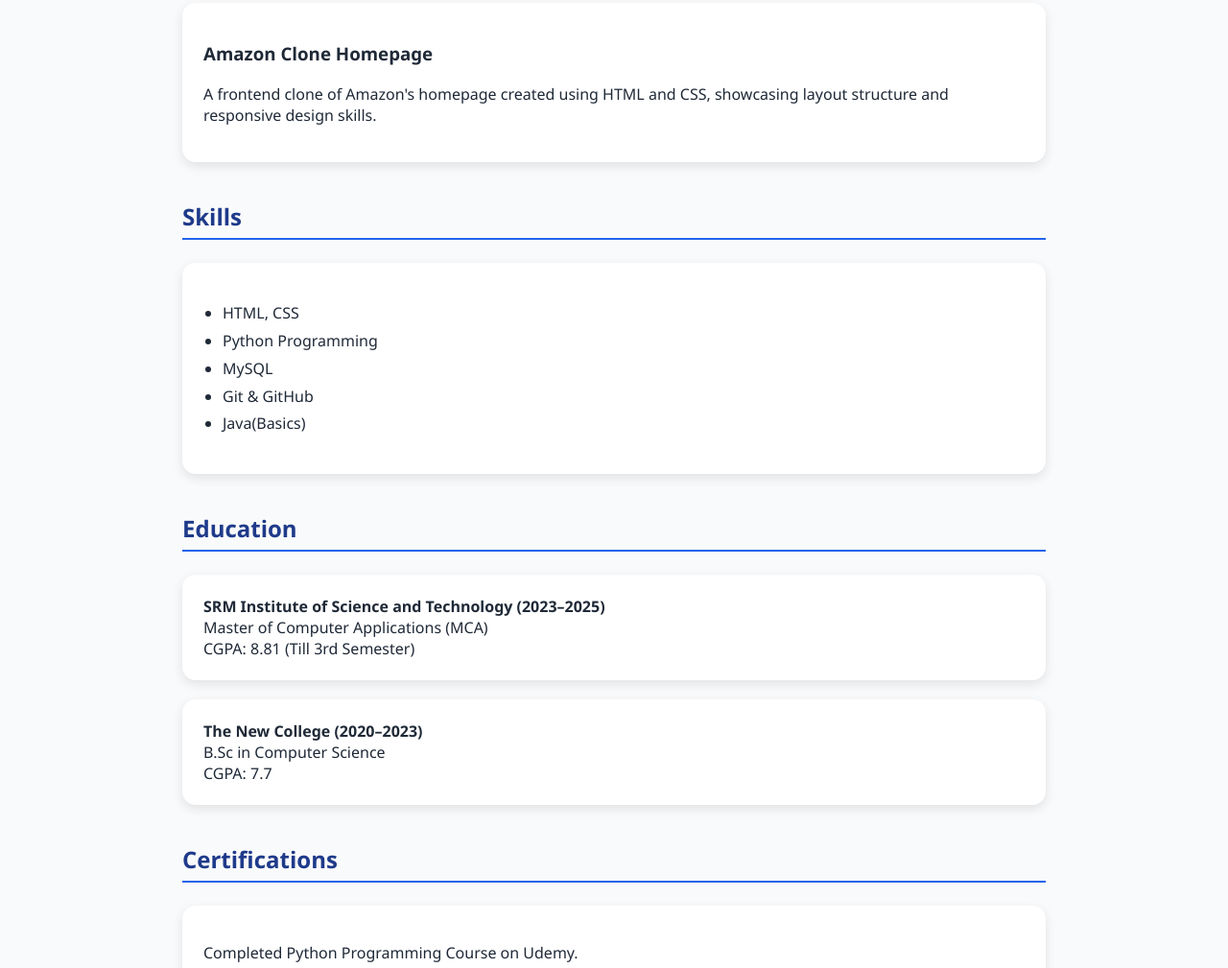
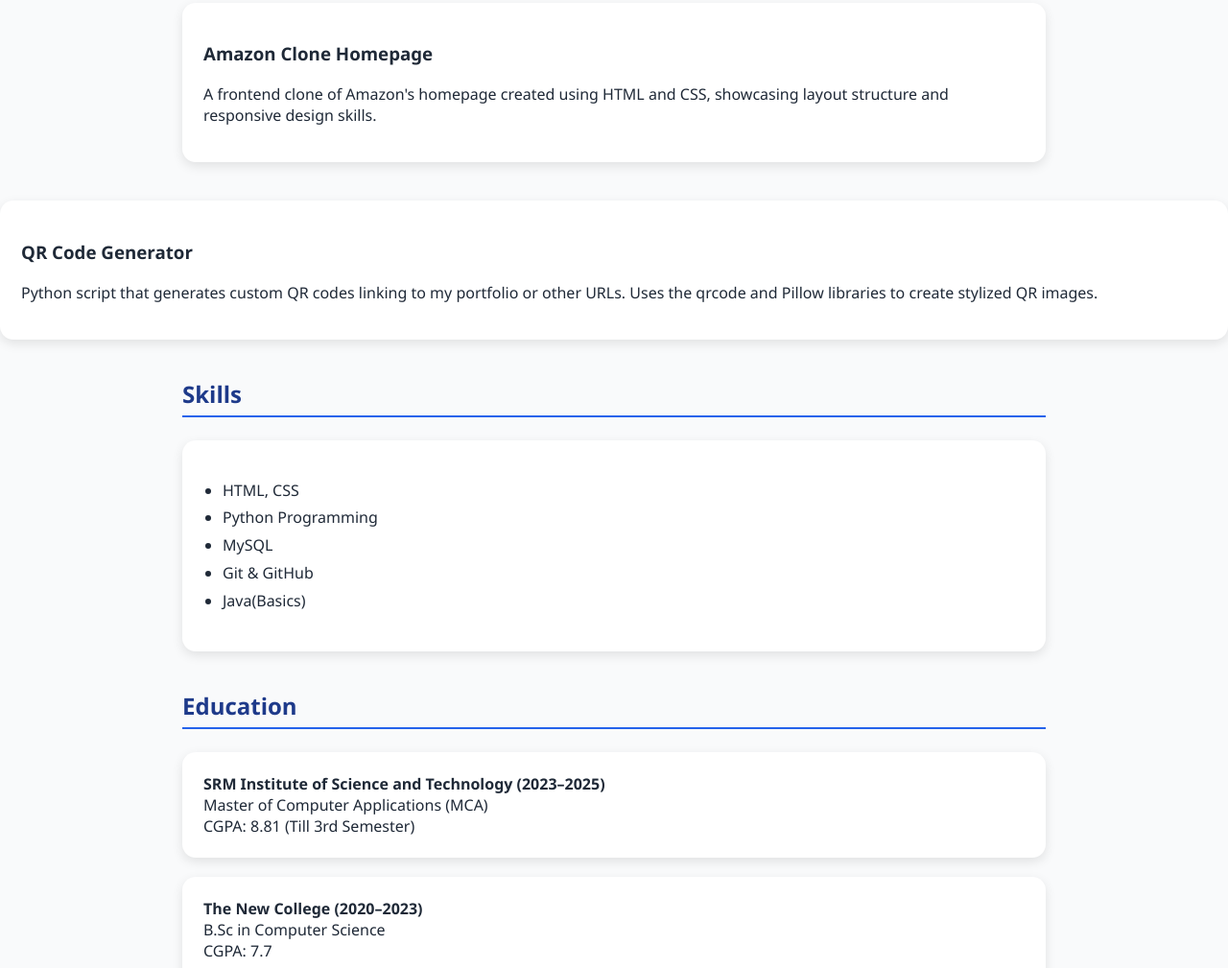
Before and after one commit to MohammedIrbaazFaisel/Portfolio, a plain HTML site: page index.html in a window 1280 px wide. Shown: the part 1056-2065 px from the top of the page at 96% size. Drawn offline with Linux system fonts and the light colour scheme.

Commit message:
add qrcode

```diff
--- a/index.html
+++ b/index.html
@@ -123,7 +123,7 @@
     <div class="card">
       <h3>Pharma Find – Medicine Availability Finder</h3>
       <p>A web app where users can find medicines in different medical stores. Admins can manage store inventory. Built using HTML, CSS, and JavaScript with localStorage.</p>
-      <p><a href="https://mohammedirbaazfaisel.github.io/pharma_find_project/intro.html" target="_blank">🔗 View Project</a></p>
+      <p><a href="https://mohammedirbaazfaisel.github.io/Pharma_Find/" target="_blank">🔗 View Project</a></p>
     </div>
 
     <div class="card">
@@ -136,6 +136,12 @@
     <div class="card">
       <h3>Amazon Clone Homepage</h3>
       <p>A frontend clone of Amazon's homepage created using HTML and CSS, showcasing layout structure and responsive design skills.</p>
+    </div>
+  </section>
+
+      <div class="card">
+      <h3>QR Code Generator</h3>
+      <p>Python script that generates custom QR codes linking to my portfolio or other URLs. Uses the qrcode and Pillow libraries to create stylized QR images.</p>
     </div>
   </section>
 
```
